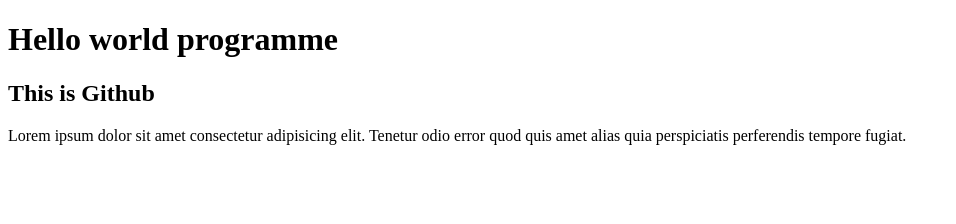
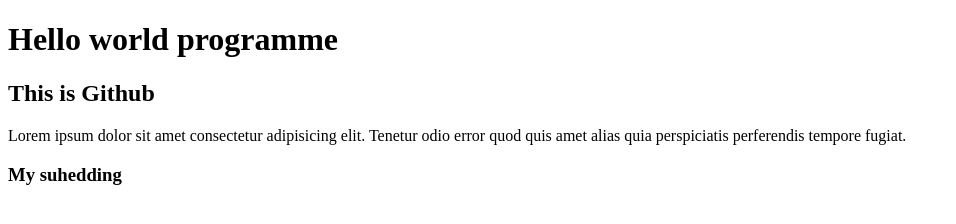
Before and after one commit to Shailaanerao/scratchProject, a plain HTML site: page index.html in a window 1280 px wide. Shown: the whole page, without its empty margins (0-956 px from the left). Drawn offline with Linux system fonts and the light colour scheme.

Commit message:
added h3 tag

```diff
--- a/index.html
+++ b/index.html
@@ -9,5 +9,7 @@
     <h1>Hello world programme</h1>
     <h2>This is Github</h2>
     <p>Lorem ipsum dolor sit amet consectetur adipisicing elit. Tenetur odio error quod quis amet alias quia perspiciatis perferendis tempore fugiat.</p>
+
+    <h3>My suhedding</h3>
 </body>
 </html>
```
